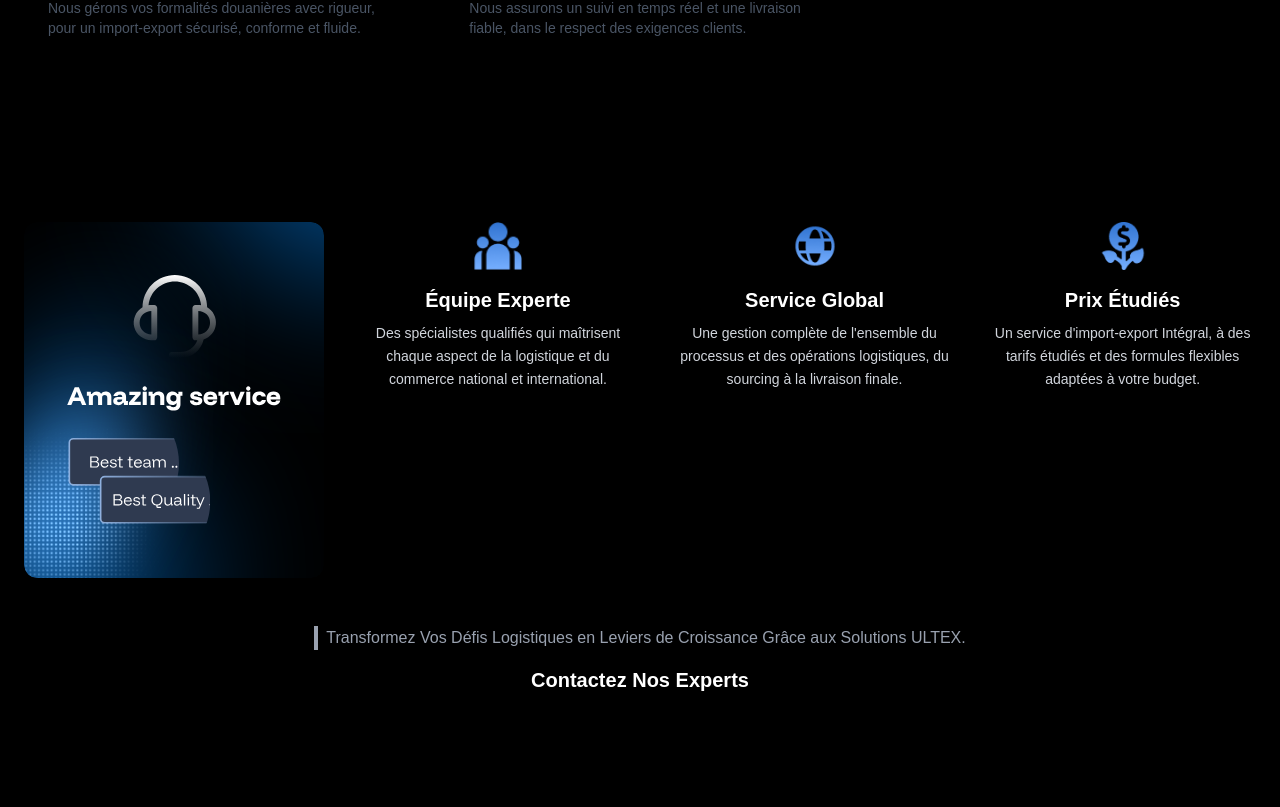
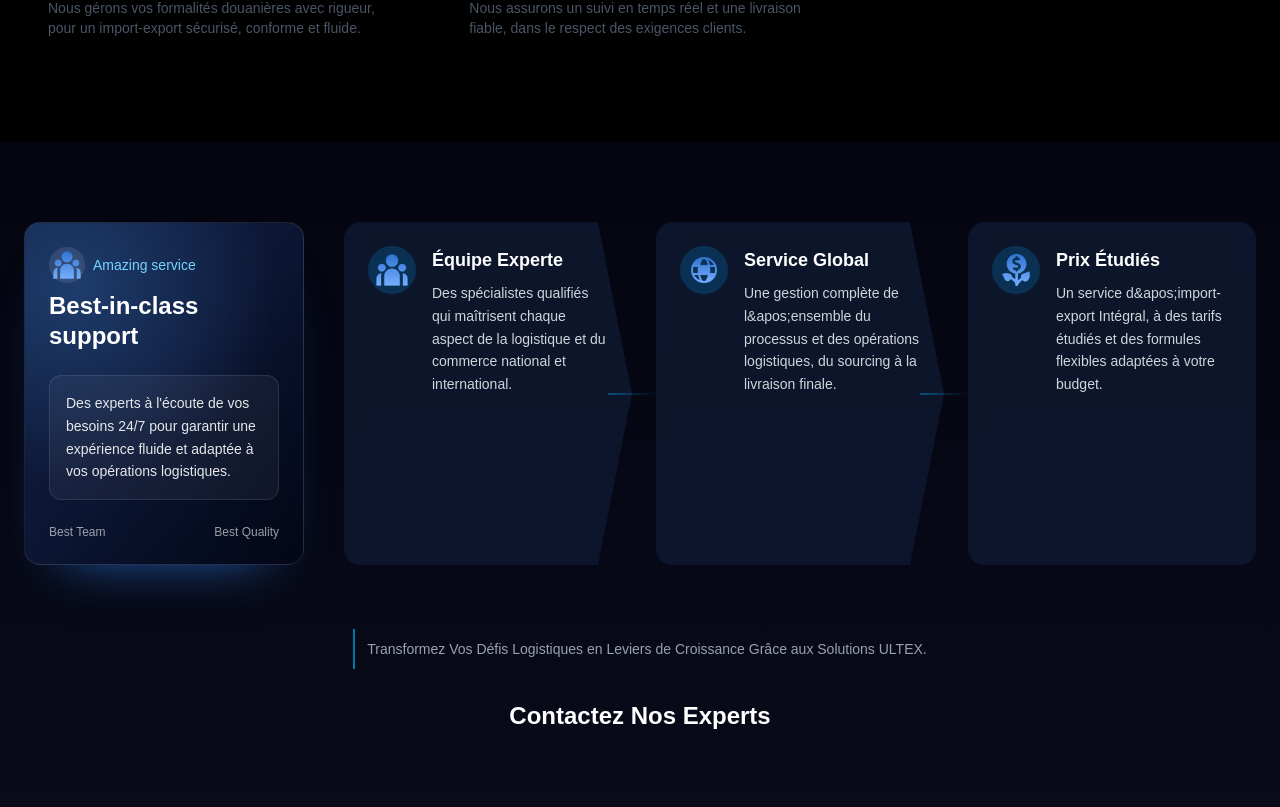
Before and after one commit to ultex-project/ultex-website, a Next.js app: page / in a window 1280 px wide. Shown: the part 4053-4860 px from the top of the page. Built offline with nearby package versions, Linux system fonts and the light colour scheme; a web font is replaced by a local one.

Commit message:
Revamp service flow section styling

```diff
--- a/src/app/(components)/ServiceFlowSection.tsx
+++ b/src/app/(components)/ServiceFlowSection.tsx
@@ -15,69 +15,99 @@ export default function ServiceFlowSection() {
         {
             id: 2,
             title: "Service Global",
-            description: "Une gestion complète de l'ensemble du processus et des opérations logistiques, du sourcing à la livraison finale.",
+            description: "Une gestion complète de l&apos;ensemble du processus et des opérations logistiques, du sourcing à la livraison finale.",
             icon: "/icons/global-icon.png",
         },
         {
             id: 3,
             title: "Prix Étudiés",
-            description: "Un service d'import-export Intégral, à des tarifs étudiés et des formules flexibles adaptées à votre budget.",
+            description: "Un service d&apos;import-export Intégral, à des tarifs étudiés et des formules flexibles adaptées à votre budget.",
             icon: "/icons/price-icon.png",
         },
     ];
 
     return (
-        <section className="py-20 bg-black text-white">
+        <section className="py-20 bg-gradient-to-b from-[#04050F] to-[#090B1A] text-white">
             <div className="container mx-auto px-6">
                 {/* Main Flow */}
-                <div className="flex flex-col lg:flex-row items-start gap-8">
+                <div className="flex flex-col gap-10 lg:flex-row lg:items-stretch">
                     {/* Left Card: Amazing Service */}
-                    <div className="lg:w-1/4">
-                        <div className="relative rounded-xl overflow-hidden shadow-lg">
-                                    <img src={"/images/amazing-serving.svg"} className={"w-full h-full"} />
+                    <div className="lg:w-[280px]">
+                        <div className="relative h-full overflow-hidden rounded-2xl border border-white/10 bg-gradient-to-br from-[#102144] via-[#0C1633] to-[#030615] p-6 shadow-[0_30px_50px_-40px_rgba(50,143,255,0.8)]">
+                            <div className="absolute inset-0 opacity-40" style={{ backgroundImage: "radial-gradient(circle at 20% 20%, rgba(80,160,255,0.6), transparent 55%)" }} />
+                            <div className="relative flex h-full flex-col justify-between gap-6">
+                                <div className="space-y-2">
+                                    <span className="inline-flex items-center gap-2 text-sm font-medium text-sky-300">
+                                        <span className="inline-flex h-9 w-9 items-center justify-center rounded-full bg-white/10">
+                                            <Image src="/icons/team-icon.png" alt="Service icon" width={28} height={28} />
+                                        </span>
+                                        Amazing service
+                                    </span>
+                                    <h3 className="text-2xl font-semibold leading-tight">Best-in-class support</h3>
+                                </div>
+                                <div className="rounded-xl border border-white/10 bg-white/5 p-4">
+                                    <p className="text-sm leading-relaxed text-gray-200">
+                                        Des experts à l&apos;écoute de vos besoins 24/7 pour garantir une expérience fluide et adaptée à vos opérations logistiques.
+                                    </p>
+                                </div>
+                                <div className="flex items-center justify-between text-xs text-white/60">
+                                    <span>Best Team</span>
+                                    <span>Best Quality</span>
+                                </div>
+                            </div>
                         </div>
                     </div>
+
                     {/* Steps Flow */}
-                    <div className="lg:w-3/4 flex flex-col lg:flex-row items-center justify-between gap-8">
+                    <div className="flex flex-1 flex-col gap-6 lg:flex-row lg:items-stretch">
                         {steps.map((step, index) => (
                             <motion.div
                                 key={step.id}
                                 initial={{ opacity: 0, y: 50 }}
                                 whileInView={{ opacity: 1, y: 0 }}
-                                transition={{ delay: index * 0.1, duration: 0.5 }}
-                                className="flex flex-col items-center text-center max-w-xs"
+                                viewport={{ once: true, amount: 0.3 }}
+                                transition={{ delay: index * 0.15, duration: 0.6 }}
+                                className="relative flex-1"
                             >
-                                {/* Icon */}
-                                <div className="w-12 h-12 mb-4">
-                                    <Image
-                                        src={step.icon}
-                                        alt={step.title}
-                                        width={48}
-                                        height={48}
-                                        className="filter drop-shadow-sm"
-                                    />
+                                <div
+                                    className="h-full rounded-2xl bg-[#0F1A32]/80 p-6 backdrop-blur"
+                                    style={{
+                                        clipPath:
+                                            index === steps.length - 1
+                                                ? "polygon(0 0, 100% 0, 100% 100%, 0 100%)"
+                                                : "polygon(0 0, calc(100% - 34px) 0, 100% 50%, calc(100% - 34px) 100%, 0 100%)",
+                                    }}
+                                >
+                                    <div className="flex items-start gap-4">
+                                        <span className="inline-flex h-12 w-12 flex-none items-center justify-center rounded-full bg-sky-500/20 text-sky-300">
+                                            <Image src={step.icon} alt={step.title} width={32} height={32} />
+                                        </span>
+                                        <div className="text-left">
+                                            <h3 className="text-lg font-semibold text-white">{step.title}</h3>
+                                            <p className="mt-2 text-sm leading-relaxed text-gray-300">{step.description}</p>
+                                        </div>
+                                    </div>
                                 </div>
 
-                                {/* Title & Description */}
-                                <h3 className="text-xl font-bold mb-2">{step.title}</h3>
-                                <p className="text-sm text-gray-300 leading-relaxed">
-                                    {step.description}
-                                </p>
-
-
+                                {index !== steps.length - 1 && (
+                                    <div className="absolute right-[-24px] top-1/2 hidden -translate-y-1/2 lg:block">
+                                        <div className="h-[2px] w-12 bg-gradient-to-r from-sky-500/40 to-transparent" />
+                                    </div>
+                                )}
                             </motion.div>
                         ))}
                     </div>
-
                 </div>
 
                 {/* Footer Text */}
-                <div className="mt-12 text-center">
-                    <div className="inline-flex items-center gap-2 text-gray-400 mb-4">
-                        <div className="w-1 h-6 bg-gray-400"></div>
-                        <span>Transformez Vos Défis Logistiques en Leviers de Croissance Grâce aux Solutions ULTEX.</span>
+                <div className="mt-16 text-center">
+                    <div className="inline-flex items-center gap-3 text-sm text-gray-400">
+                        <span className="inline-block h-10 w-[2px] bg-sky-400/60" />
+                        <span className="max-w-2xl text-left leading-relaxed">
+                            Transformez Vos Défis Logistiques en Leviers de Croissance Grâce aux Solutions ULTEX.
+                        </span>
                     </div>
-                    <h3 className="text-xl font-bold">Contactez Nos Experts</h3>
+                    <h3 className="mt-6 text-2xl font-semibold">Contactez Nos Experts</h3>
                 </div>
             </div>
         </section>
```
